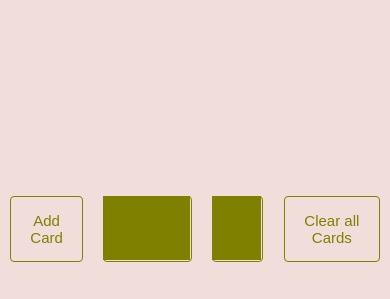
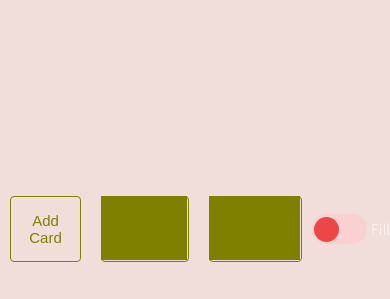
Before and after one commit to shymba/cards, a website built with webpack: page src/index.html in a window 390 px wide. Shown: the part 178-477 px from the top of the page. Built offline with nearby package versions, Linux system fonts and the light colour scheme; no server answers.

Commit message:
Added toggle

```diff
--- a/src/index.html
+++ b/src/index.html
@@ -13,8 +13,13 @@
     <div class="btns-container">
         <button class="btn" id="add-card">Add Card</button>
         <button class="btn remove-last-btn" id="remove-last">Remove Last</button>
-        <button class="btn" id="fill-container">Fill</button>
+<!--        <button class="btn" id="fill-container">Fill</button>-->
         <button class="btn" id="clear-all-card">Clear all Cards</button>
+
+        <div class="toggle">
+            <input type="checkbox" id="check" class="toggle">
+            <label for="check">Fill</label>
+        </div>
     </div>
 </header>
 
--- a/src/modules/methods.js
+++ b/src/modules/methods.js
@@ -3,11 +3,33 @@ import {modalShow} from "./modal.js";
 const cardContainer = document.getElementById('card-container');
 const loading = document.querySelector('.loader');
 const modal = document.querySelector('.modal');
-const modalText = document.getElementById('modal-text')
+const toggleBtn = document.querySelector('input[type="checkbox"]');
 
 let limit = 0;
 let page = 0;
 let dataFetch = [];
+
+async function fillCards() {
+
+    if(toggleBtn.checked) {
+        limit = 10;
+        page ++;
+        await getCards()
+            showCards()
+        console.log(window.innerHeight);
+        console.log(window.innerWidth);
+
+        console.log('checked')
+    } else  {
+        limit = 0;
+        page = 0;
+        await getCards()
+        showCards()
+        console.log('no checked')
+    }
+}
+
+toggleBtn.addEventListener('change', fillCards)
 
 const methods = {
     getCards: async () => {
@@ -25,11 +47,11 @@ const methods = {
         dataFetch.pop();
         showCards();
     },
-    fillCards: async () => {
-        limit = 12;
-        await getCards()
-        showCards()
-    },
+    // fillCards: async () => {
+    //     limit = 12;
+    //     await getCards()
+    //     showCards()
+    // },
     clearAllCards: () => {
         dataFetch = dataFetch.slice(0, 1);
         showCards();
@@ -104,6 +126,6 @@ window.onclick = function(e) {
 export const getCards = methods.getCards;
 export const addCards = methods.addCards;
 export const removeLastCard = methods.removeLastCard;
-export const fillCards = methods.fillCards;
+// export const fillCards = methods.fillCards;
 export const clearAllCards = methods.clearAllCards;
 export const showLoading = methods.showLoading;
--- a/src/style.css
+++ b/src/style.css
@@ -107,6 +107,56 @@ body {
 .btn:hover,
 .btn:focus {
     color: #ffffff;
+}
+
+.toggle {
+    display: flex;
+    align-items: center;
+    justify-content: center;
+}
+
+input[type="checkbox"].toggle {
+    opacity: 0;
+    position: absolute;
+    left: -9000px;
+    top: -9000px;
+}
+
+input[type="checkbox"].toggle + label {
+    display: flex;
+    align-items: center;
+    position: relative;
+    cursor: pointer;
+}
+
+input[type="checkbox"].toggle +label::before {
+    content: '';
+    width: 55px;
+    height: 30px;
+    /*width: 2em;*/
+    /*height: 1em;*/
+    background-color: hsl(0, 80%, 90%);;
+    border-radius: 1em;
+    margin-right: .25em;
+}
+
+input[type="checkbox"].toggle +label::after {
+    position: absolute;
+    left: 0.1em;
+    content: '';
+    width: 25px;
+    height: 25px;
+    background-color: hsl(0, 80%, 60%);
+    border-radius: 1em;
+}
+
+input[type="checkbox"].toggle:checked +label::before {
+    background-color: hsl(100, 70%, 90%);;
+}
+
+input[type="checkbox"].toggle:checked +label::after {
+    transform: translateX(100%);
+    background-color: hsl(100, 70%, 60%);
 }
 
 /*modal*/
```
